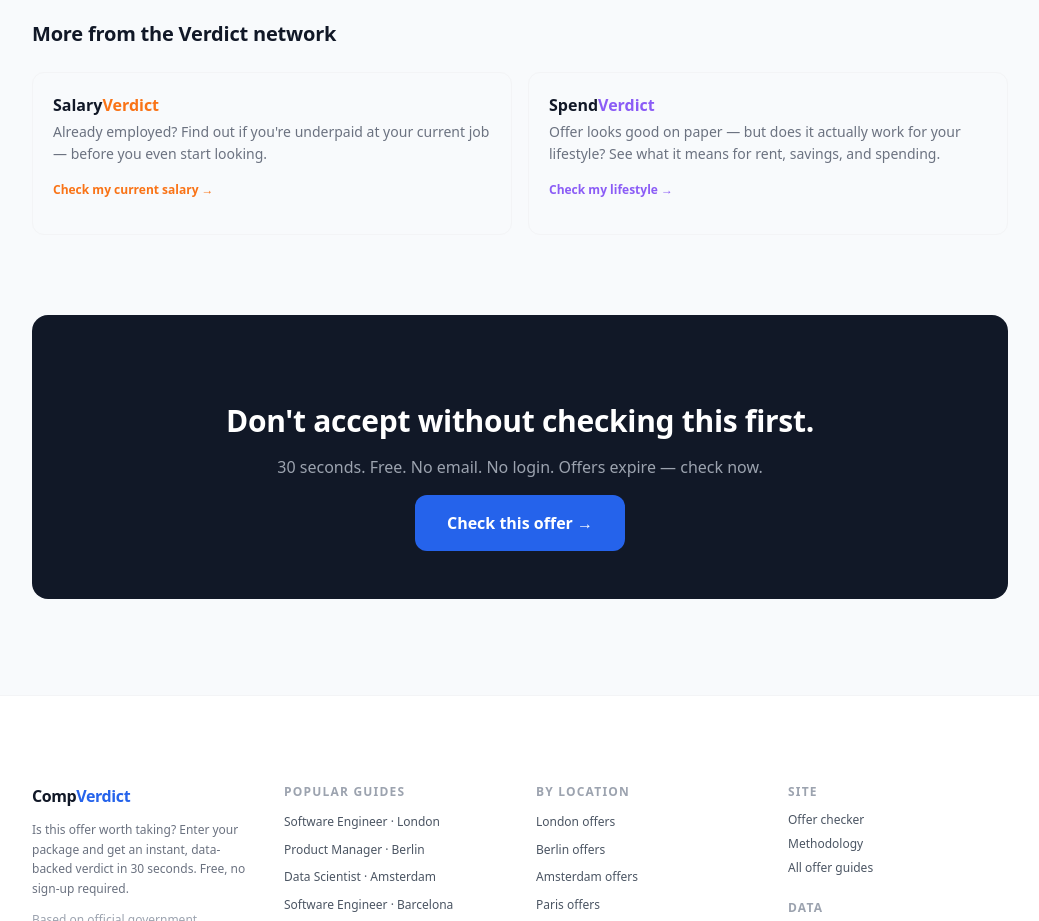
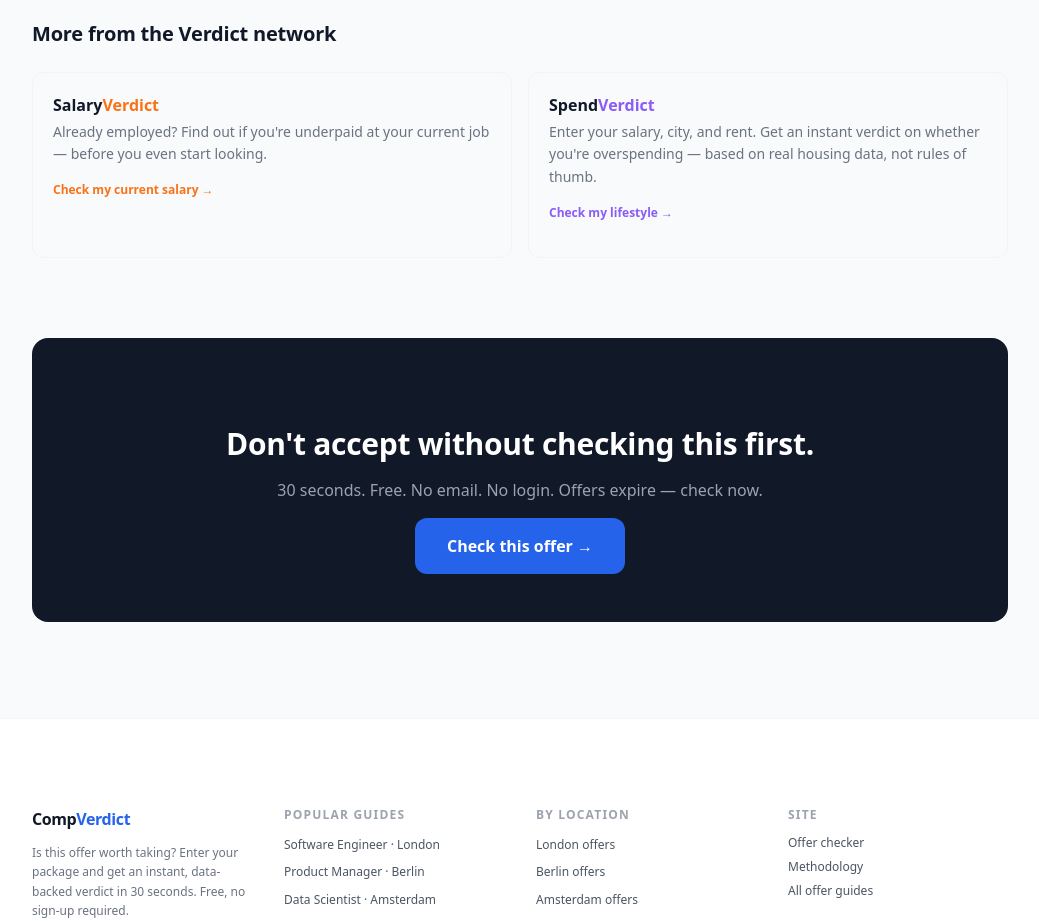
Before and after one commit to stewartmasters/comp-verdict, a Next.js app: page / in a window 1280 px wide. Shown: the part 3740-4661 px from the top of the page, without its empty margins (120-1159 px from the left). Built offline with nearby package versions, Linux system fonts and the light colour scheme; no server answers.

Commit message:
fix: update SpendVerdict description copy across EN/DE/ES home pages
Co-Authored-By: Claude Sonnet 4.6 <noreply@anthropic.com>

```diff
--- a/app/de/page.js
+++ b/app/de/page.js
@@ -333,7 +333,7 @@ export default function DeHomePage() {
               Spend<span className="text-violet-500">Verdict</span>
             </div>
             <p className="text-sm text-gray-500 leading-relaxed">
-              Angebot sieht auf dem Papier gut aus — aber funktioniert es wirklich für deinen Lebensstil? Sieh, was es für Miete, Ersparnisse und Ausgaben bedeutet.
+              Gib dein Gehalt, deine Stadt und deine Miete ein. Erhalte sofort ein Urteil, ob du zu viel ausgibst — basierend auf echten Wohnungsdaten, nicht auf Faustregeln.
             </p>
             <p className="text-xs text-violet-500 mt-2 font-semibold">Meinen Lebensstil prüfen &rarr;</p>
           </a>
--- a/app/es/page.js
+++ b/app/es/page.js
@@ -333,7 +333,7 @@ export default function EsHomePage() {
               Spend<span className="text-violet-500">Verdict</span>
             </div>
             <p className="text-sm text-gray-500 leading-relaxed">
-              La oferta parece buena sobre el papel — ¿pero funciona realmente para tu estilo de vida? Ve qué significa para el alquiler, ahorros y gastos.
+              Introduce tu salario, ciudad y alquiler. Obtén un veredicto instantáneo sobre si estás gastando demasiado — basado en datos reales de vivienda, no en reglas generales.
             </p>
             <p className="text-xs text-violet-500 mt-2 font-semibold">Verificar mi estilo de vida &rarr;</p>
           </a>
--- a/app/page.js
+++ b/app/page.js
@@ -329,7 +329,7 @@ export default function HomePage() {
               Spend<span className="text-violet-500">Verdict</span>
             </div>
             <p className="text-sm text-gray-500 leading-relaxed">
-              Offer looks good on paper &mdash; but does it actually work for your lifestyle? See what it means for rent, savings, and spending.
+              Enter your salary, city, and rent. Get an instant verdict on whether you&apos;re overspending &mdash; based on real housing data, not rules of thumb.
             </p>
             <p className="text-xs text-violet-500 mt-2 font-semibold">Check my lifestyle &rarr;</p>
           </a>
```
